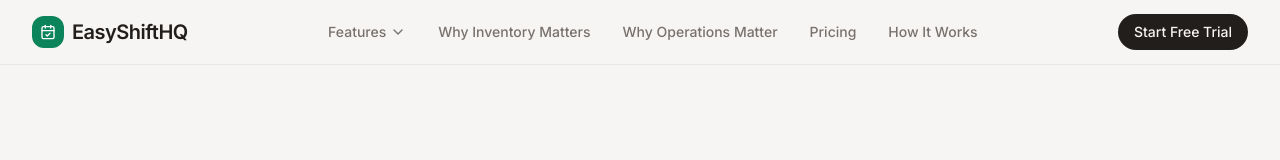
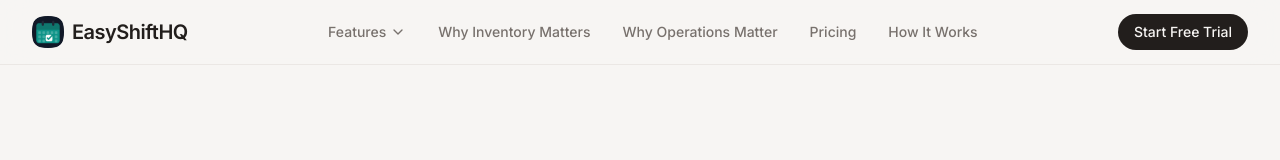
Before and after one commit to jdelgado2002/shiftlease, a Next.js app: page /why-inventory-matters in a window 1280 px wide. Shown: the top 160 px of the page. Built offline with nearby package versions, Linux system fonts and the light colour scheme.

Commit message:
feat: update icons to new PNG branding
Replace header, footer, and structured data icons for consistent branding

Co-authored-by: Jose M Delgado <2649871+jdelgado2002@users.noreply.github.com>

```diff
--- a/components/footer.tsx
+++ b/components/footer.tsx
@@ -1,5 +1,5 @@
-import { CalendarCheck } from "lucide-react"
 import Link from "next/link"
+import Image from "next/image"
 
 const features = [
   { name: "Financial Management", href: "/features/financial-management" },
@@ -30,9 +30,13 @@ export function Footer() {
           {/* Brand */}
           <div className="col-span-2 md:col-span-1">
             <Link href="/" className="flex gap-2 items-center text-lg font-semibold tracking-tight mb-4">
-              <div className="flex items-center justify-center w-7 h-7 rounded-lg bg-primary">
-                <CalendarCheck className="h-3.5 w-3.5 text-primary-foreground" />
-              </div>
+              <Image
+                src="/icon-192.png"
+                alt="EasyShiftHQ"
+                width={28}
+                height={28}
+                className="rounded-lg"
+              />
               <span>EasyShiftHQ</span>
             </Link>
             <p className="text-sm text-muted-foreground max-w-xs">
--- a/components/header.tsx
+++ b/components/header.tsx
@@ -1,7 +1,8 @@
 "use client"
 
-import { CalendarCheck, Menu, X, ChevronDown } from "lucide-react"
+import { Menu, X, ChevronDown } from "lucide-react"
 import Link from "next/link"
+import Image from "next/image"
 import { useState } from "react"
 import { Button } from "@/components/ui/button"
 
@@ -21,9 +22,13 @@ export function Header() {
     <header className="sticky top-0 z-50 w-full border-b border-border/50 bg-background/80 backdrop-blur-lg">
       <div className="container flex h-16 items-center justify-between">
         <Link href="/" className="flex gap-2 items-center text-xl font-semibold tracking-tight">
-          <div className="flex items-center justify-center w-8 h-8 rounded-lg bg-primary">
-            <CalendarCheck className="h-4 w-4 text-primary-foreground" />
-          </div>
+          <Image
+            src="/icon-192.png"
+            alt="EasyShiftHQ"
+            width={32}
+            height={32}
+            className="rounded-lg"
+          />
           <span>EasyShiftHQ</span>
         </Link>
 
--- a/components/structured-data.tsx
+++ b/components/structured-data.tsx
@@ -24,7 +24,7 @@ export function OrganizationSchema() {
       url: "https://easyshifthq.com",
       logo: {
         "@type": "ImageObject",
-        url: "https://easyshifthq.com/favicon.svg",
+        url: "https://easyshifthq.com/icon-512.png",
       },
     },
   }
```
